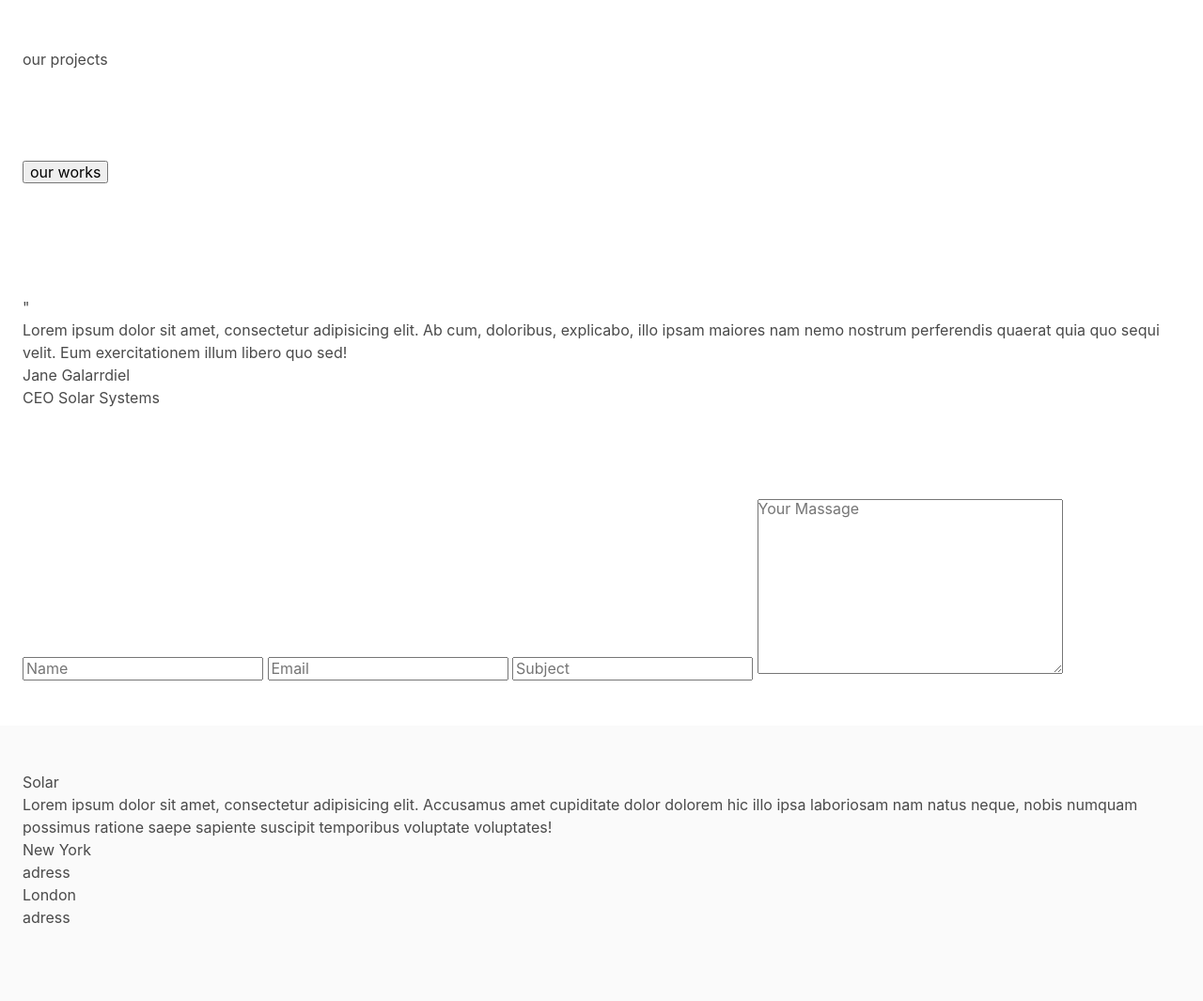
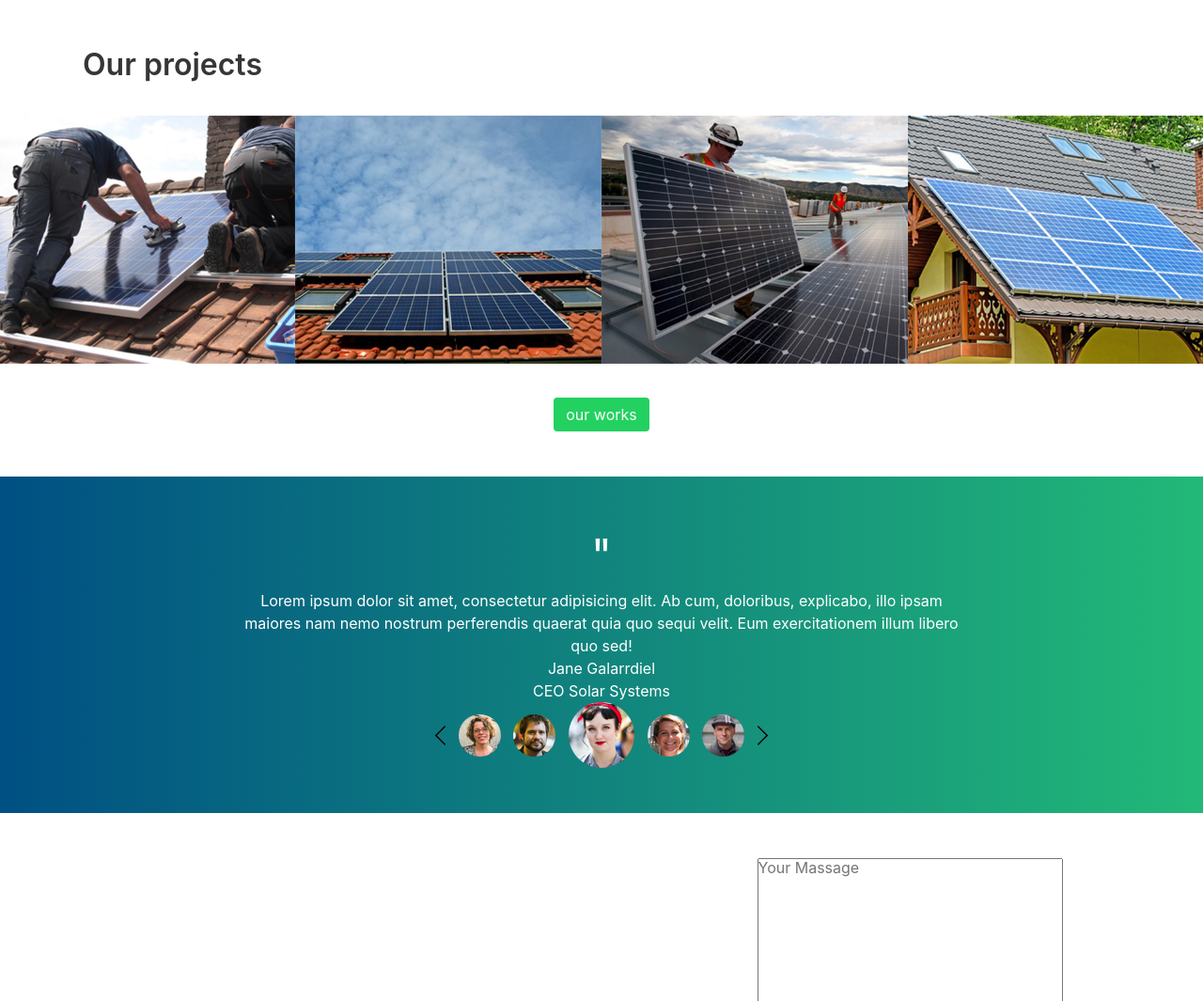
Before and after one commit to baloo1379/solar, a website: page src/index.html in a window 1280 px wide. Shown: the part 1302-2367 px from the top of the page at 94% size. Drawn offline with nearby package versions, Linux system fonts and the light colour scheme.

Commit message:
End up to review section

```diff
--- a/src/index.html
+++ b/src/index.html
@@ -73,6 +73,7 @@
     </div>
 </section>
 <section class="services section">
+    <div class="container is-desktop">
         <div class="columns">
             <div class="column is-one-third">
                 <div class="has-text-centered">
@@ -119,26 +120,70 @@
                 </div>
             </div>
         </div>
+    </div>
 </section>
-<section class="portfolio section">
-    <h3>our projects</h3>
-    <div>
-        <div><img src="" alt=""></div>
-        <div><img src="" alt=""></div>
-        <div><img src="" alt=""></div>
-        <div><img src="" alt=""></div>
+<section class="portfolio">
+    <div class="section container is-dekstop">
+        <h3 class="title">Our projects</h3>
     </div>
-    <button>our works</button>
+    <div class="">
+        <div class="columns">
+            <div class="is-one-quarter"><img class="image" src="images/workers.png" alt=""></div>
+            <div class="is-one-quarter"><img class="image" src="images/roof.png" alt=""></div>
+            <div class="is-one-quarter"><img class="image" src="images/worker-on-roof.png" alt=""></div>
+            <div class="is-one-quarter"><img class="image" src="images/roof2.png" alt=""></div>
+        </div>
+    </div>
+    <div class="section level">
+        <div class="level-item">
+            <button class="button is-success">our works</button>
+        </div>
+
+    </div>
+
 </section>
-<section class="review section">
-    <img src="" alt="">
-    <div>
-        <span>"</span>
-        <p>Lorem ipsum dolor sit amet, consectetur adipisicing elit. Ab cum, doloribus, explicabo, illo ipsam maiores
-            nam nemo nostrum perferendis quaerat quia quo sequi velit. Eum exercitationem illum libero quo sed!</p>
+<section class="review section has-text-white">
+    <div class="container is-desktop">
+        <div class="columns is-centered">
+            <div class="column is-8 has-text-centered">
+                <span class="is-size-1">"</span>
+                <p>Lorem ipsum dolor sit amet, consectetur adipisicing elit. Ab cum, doloribus, explicabo, illo ipsam
+                    maiores
+                    nam nemo nostrum perferendis quaerat quia quo sequi velit. Eum exercitationem illum libero quo
+                    sed!</p>
                 <p>Jane Galarrdiel</p>
                 <p>CEO Solar Systems</p>
+                <div class="columns is-mobile is-centered">
+                    <div class="column is-half">
+                        <div class="level">
+                            <div class="level-item">
+                                <img src="images/back.png" alt="" class="image">
                             </div>
+                            <div class="level-item">
+                                <img src="images/client1.png" alt="" class="image">
+                            </div>
+                            <div class="level-item">
+                                <img src="images/client2.png" alt="" class="image">
+                            </div>
+                            <div class="level-item">
+                                <img src="images/client3.png" alt="" class="image">
+                            </div>
+                            <div class="level-item">
+                                <img src="images/client4.png" alt="" class="image">
+                            </div>
+                            <div class="level-item">
+                                <img src="images/client5.png" alt="" class="image">
+                            </div>
+                            <div class="level-item">
+                                <img src="images/forward.png" alt="" class="image">
+                            </div>
+                        </div>
+                    </div>
+                </div>
+            </div>
+        </div>
+    </div>
+
 </section>
 <section class="contact section">
     <div class="left"></div>
--- a/src/sass/review.scss
+++ b/src/sass/review.scss
@@ -0,0 +1,3 @@
+.review {
+  background-image: linear-gradient(to right, rgba(0, 80, 131, 1) 0%, rgba(34, 185, 120, 1) 100%);
+}
```
Also changed, not shown: src/css/review.css. Lines whose indentation alone changed are shown as unchanged.
